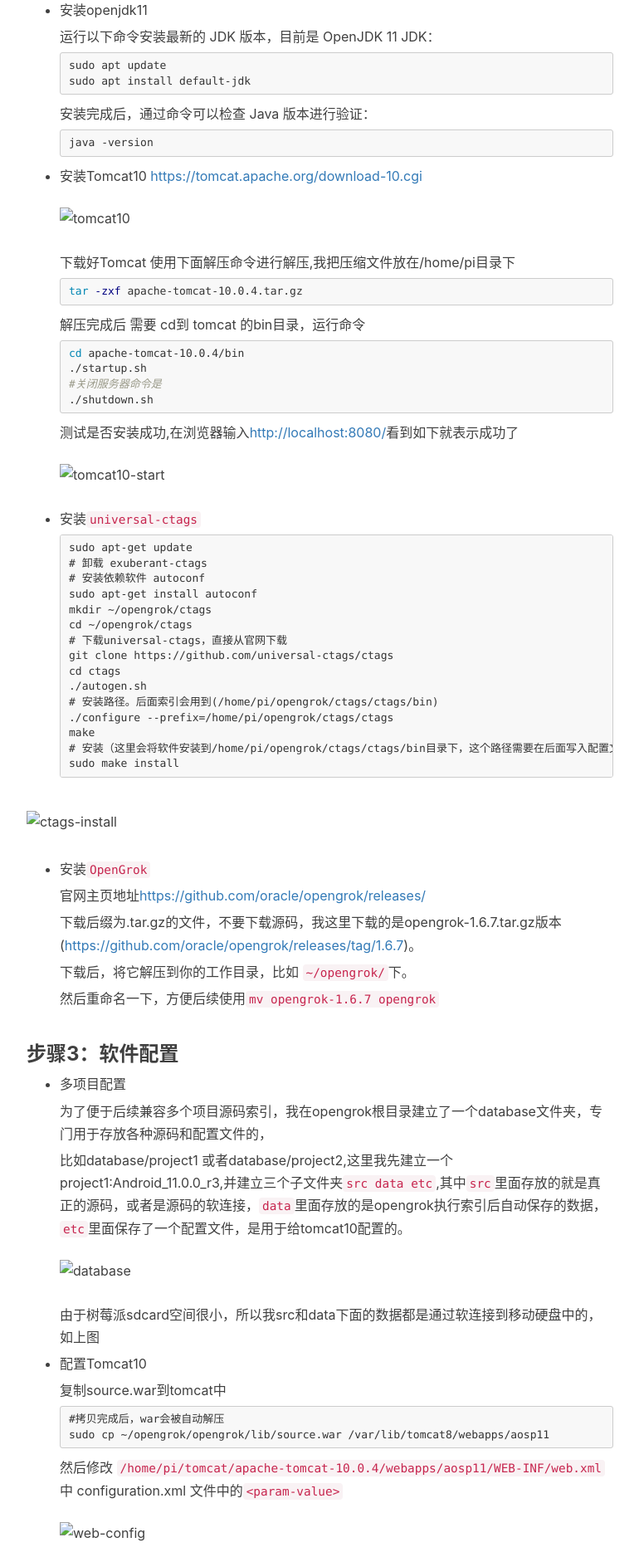
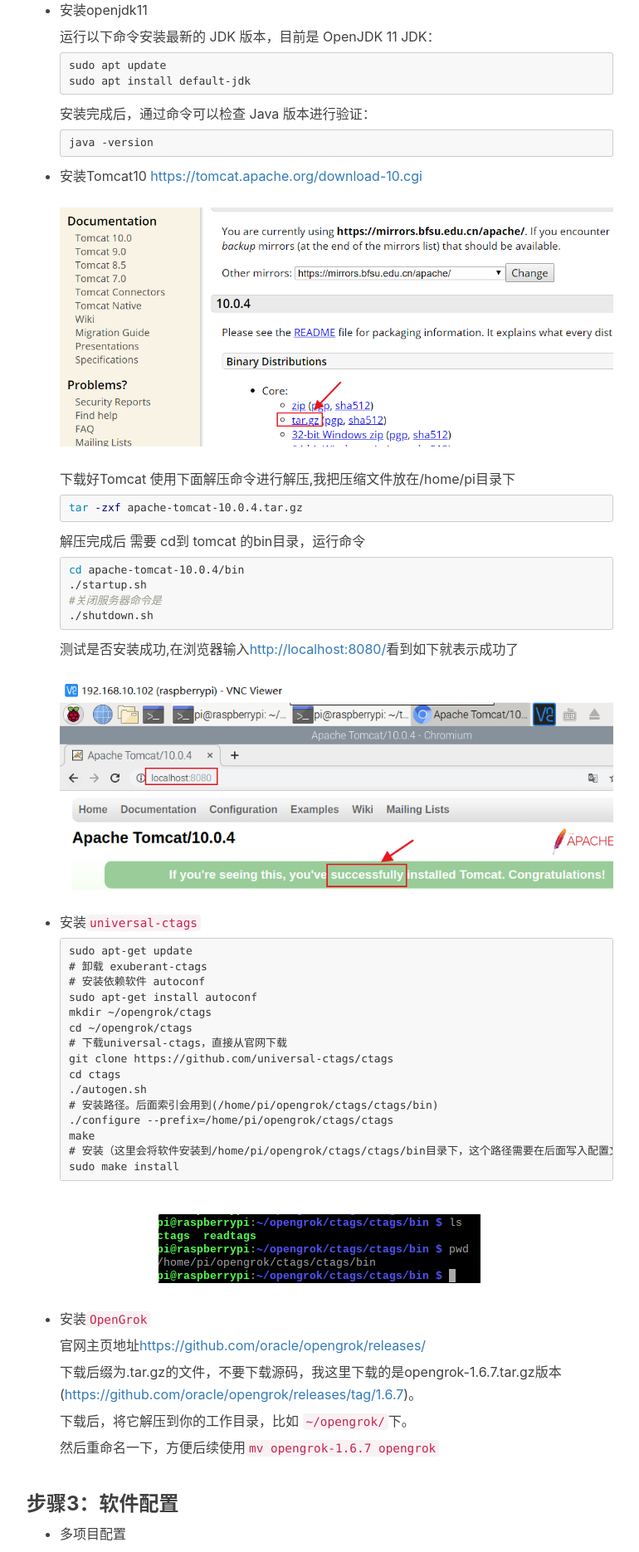
Before and after one commit to Nathan-Feng/Nathan-Feng.github.io, a Jekyll site: the page built from _posts/2021-04-05-android-opengrok-raspberrypi.md, in a window 1280 px wide. Shown: the part 1948-3818 px from the top of the page at 83% size, without its empty margins (233-1003 px from the left). Built offline with Jekyll 4.4.1, drawn with Linux system fonts in a browser that asks for light colours; nearby versions of some CDN libraries; comment, search, counter and statistics services are not loaded.

Commit message:
fix img path error

````diff
--- a/_posts/2021-04-05-android-opengrok-raspberrypi.md
+++ b/_posts/2021-04-05-android-opengrok-raspberrypi.md
@@ -88,7 +88,7 @@
 
  * 安装Tomcat10  [https://tomcat.apache.org/download-10.cgi](https://tomcat.apache.org/download-10.cgi)
 
-   ![tomcat10](/img/raspberry-android/tomcat10.png)
+   ![tomcat10](/img/raspberrypi-android/tomcat10.png)
 
    下载好Tomcat 使用下面解压命令进行解压,我把压缩文件放在/home/pi目录下
 
@@ -107,7 +107,7 @@
 
    测试是否安装成功,在浏览器输入[http://localhost:8080/](http://localhost:8080/)看到如下就表示成功了
 
-   ![tomcat10-start](/img/raspberry-android/tomcat10-start.png)
+   ![tomcat10-start](/img/raspberrypi-android/tomcat10-start.png)
 
  * 安装`universal-ctags`
 
@@ -130,7 +130,7 @@
    ```
 
 
-![ctags-install](/img/raspberry-android/ctags-install.png)
+![ctags-install](/img/raspberrypi-android/ctags-install.png)
 
  * 安装`OpenGrok`
 
@@ -151,7 +151,7 @@
 
   比如database/project1 或者database/project2,这里我先建立一个project1:Android_11.0.0_r3,并建立三个子文件夹`src data etc`,其中`src`里面存放的就是真正的源码，或者是源码的软连接，`data`里面存放的是opengrok执行索引后自动保存的数据，`etc`里面保存了一个配置文件，是用于给tomcat10配置的。
 
-  ![database](/img/raspberry-android/android-database.png)
+  ![database](/img/raspberrypi-android/android-database.png)
 
   由于树莓派sdcard空间很小，所以我src和data下面的数据都是通过软连接到移动硬盘中的，如上图
 
@@ -168,7 +168,7 @@
 
   然后修改 `/home/pi/tomcat/apache-tomcat-10.0.4/webapps/aosp11/WEB-INF/web.xml` 中 configuration.xml 文件中的`<param-value>`
 
-  ![web-config](/img/raspberry-android/web-config.png)
+  ![web-config](/img/raspberrypi-android/web-config.png)
 
   最后需要配置开机自启动，否则就需要手动执行脚本才行
 
@@ -198,7 +198,7 @@
 修改脚本的权限 `sudo chmod a+x build.sh`
 执行脚本`./build.sh` ,执行过程后会有WARNING和ERROR的打印，直接忽略就好，看内容是由于有些代码是软链接，或者打不开，或者格式不支持引起的，不影响结果。
 
-![opengrok-warning](/img/raspberry-android/opengrok-warning.png)
+![opengrok-warning](/img/raspberrypi-android/opengrok-warning.png)
 
 ### 步骤5：验证
 
````
